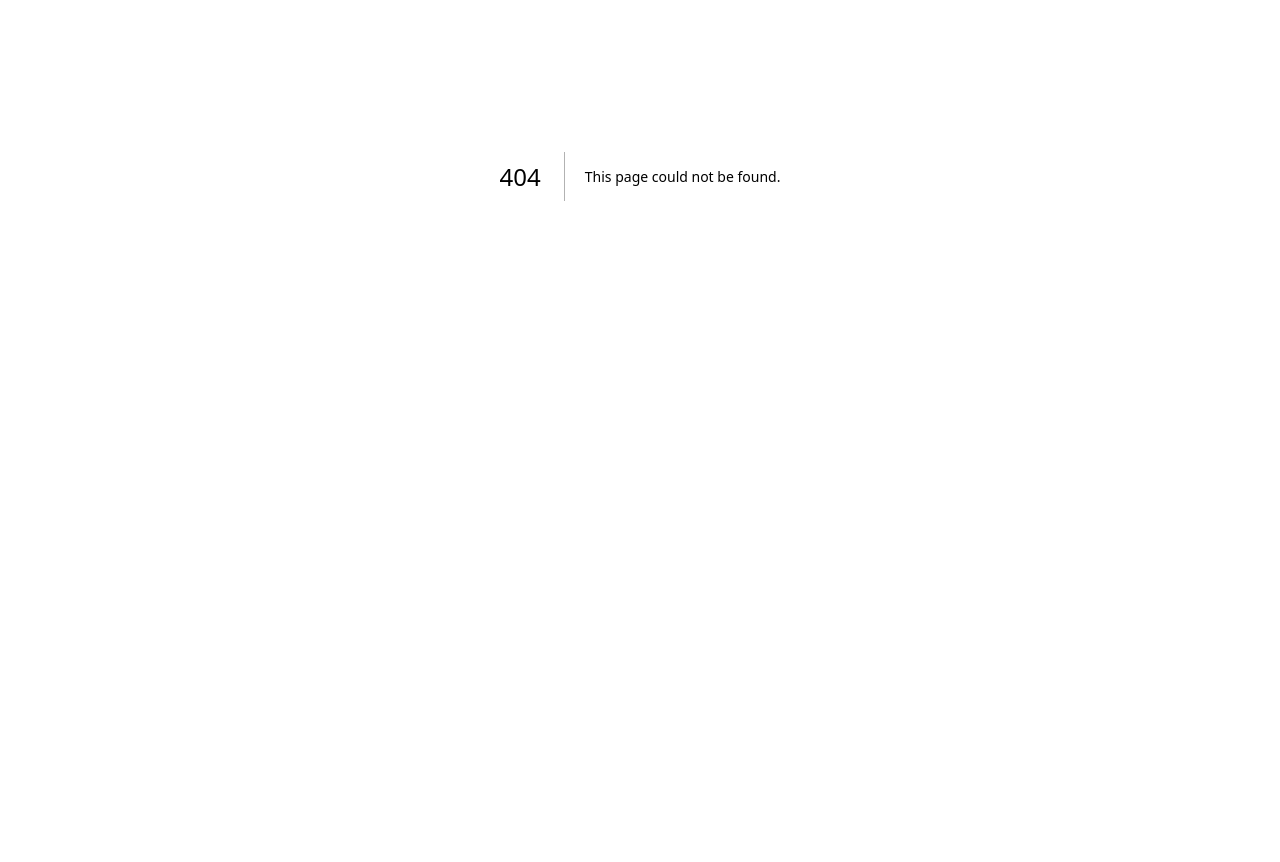
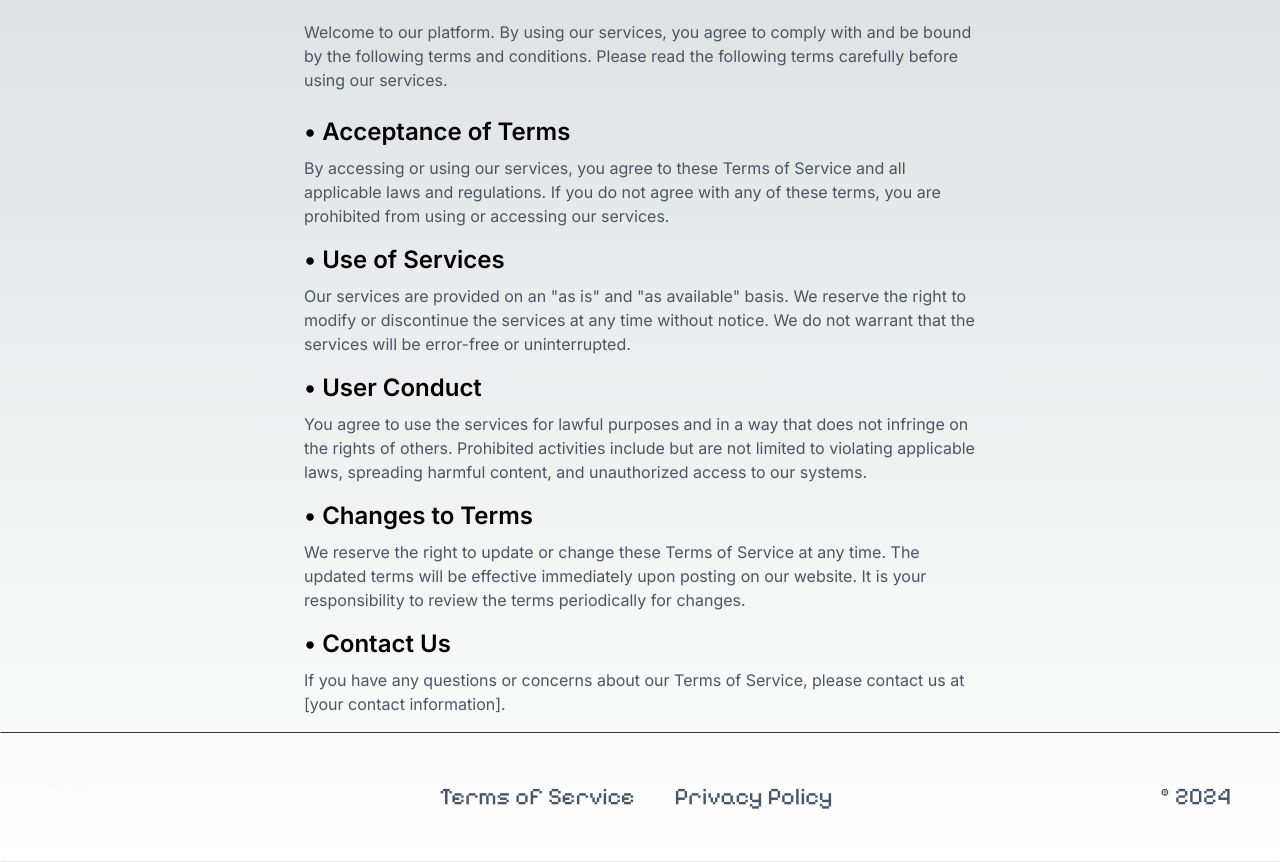
Before and after one commit to SHasan59/Polar, a Next.js app: page /termsofservice in a window 1280 px wide. Before the commit this address had no page. Shown: the part 224-1086 px from the top of the page. Before the commit the page ends 800 px from the top, so only its background shows below. Built offline with nearby package versions, Linux system fonts and the light colour scheme.

Commit message:
Created and added content to both pages

```diff
--- a/src/app/components/Footer.jsx
+++ b/src/app/components/Footer.jsx
@@ -9,10 +9,10 @@ const Footer = () => {
         <span>Polar</span>
         <div className="justify-center">
           <div className="flex gap-10">
-            <Link href="/terms-of-service" className="text-slate-600 font-pixelify-sans hover:text-red-500">
+            <Link href="/termsofservice" className="text-slate-600 font-pixelify-sans hover:text-red-500">
               Terms of Service
             </Link>
-            <Link href="/privacy-policy" className="text-slate-600 font-pixelify-sans hover:text-red-500">
+            <Link href="/privacypolicy" className="text-slate-600 font-pixelify-sans hover:text-red-500">
               Privacy Policy
             </Link>
           </div>
--- /dev/null
+++ b/src/app/components/Privacypolicy.tsx
@@ -0,0 +1,39 @@
+import React from 'react';
+
+const PrivacyPolicy = () => {
+  return (
+    <div className="max-w-2xl mx-auto mt-8">
+      <h1 className="text-3xl font-bold mb-4">Privacy Policy</h1>
+      <p className="text-gray-600 mb-6">
+        Your privacy is important to us. This Privacy Policy outlines how we collect, use, disclose, and protect your information when you use our services.
+      </p>
+
+      <h2 className="text-2xl font-semibold mb-2">• Information Collection and Use</h2>
+      <p className="text-gray-600 mb-4">
+        We collect various types of information for different purposes, including but not limited to personal identification information, non-personal information, and more. The information collected is used to provide and improve our services.
+      </p>
+
+      <h2 className="text-2xl font-semibold mb-2">• Consent</h2>
+      <p className="text-gray-600 mb-4">
+        By using our services, you consent to the collection, use, and disclosure of your information in accordance with this Privacy Policy. If you do not agree with the terms, please refrain from using our services.
+      </p>
+
+      <h2 className="text-2xl font-semibold mb-2">• Changes to This Privacy Policy</h2>
+      <p className="text-gray-600 mb-4">
+        We may update our Privacy Policy from time to time. Any changes will be effective immediately upon posting the updated policy on our website. It is your responsibility to review this Privacy Policy periodically for changes.
+      </p>
+
+      <h2 className="text-2xl font-semibold mb-2">• Information Security</h2>
+      <p className="text-gray-600 mb-4">
+        We prioritize the security of your information and take reasonable steps to protect it. However, no method of transmission over the internet or electronic storage is completely secure. Therefore, we cannot guarantee absolute security.
+      </p>
+
+      <h2 className="text-2xl font-semibold mb-2">• Contact Us</h2>
+      <p className="text-gray-600 mb-4">
+        If you have any questions or concerns about our Privacy Policy, please contact us at polar@IDK.COM.
+      </p>
+    </div>
+  );
+};
+
+export default PrivacyPolicy;
--- /dev/null
+++ b/src/app/components/TermsofService.tsx
@@ -0,0 +1,39 @@
+import React from 'react';
+
+const TermsOfService = () => {
+  return (
+    <div className="max-w-2xl mx-auto mt-8">
+      <h1 className="text-3xl font-bold mb-4">Terms of Service</h1>
+      <p className="text-gray-600 mb-6">
+        Welcome to our platform. By using our services, you agree to comply with and be bound by the following terms and conditions. Please read the following terms carefully before using our services.
+      </p>
+
+      <h2 className="text-2xl font-semibold mb-2">• Acceptance of Terms</h2>
+      <p className="text-gray-600 mb-4">
+        By accessing or using our services, you agree to these Terms of Service and all applicable laws and regulations. If you do not agree with any of these terms, you are prohibited from using or accessing our services.
+      </p>
+
+      <h2 className="text-2xl font-semibold mb-2">• Use of Services</h2>
+      <p className="text-gray-600 mb-4">
+        Our services are provided on an "as is" and "as available" basis. We reserve the right to modify or discontinue the services at any time without notice. We do not warrant that the services will be error-free or uninterrupted.
+      </p>
+
+      <h2 className="text-2xl font-semibold mb-2">• User Conduct</h2>
+      <p className="text-gray-600 mb-4">
+        You agree to use the services for lawful purposes and in a way that does not infringe on the rights of others. Prohibited activities include but are not limited to violating applicable laws, spreading harmful content, and unauthorized access to our systems.
+      </p>
+
+      <h2 className="text-2xl font-semibold mb-2">• Changes to Terms</h2>
+      <p className="text-gray-600 mb-4">
+        We reserve the right to update or change these Terms of Service at any time. The updated terms will be effective immediately upon posting on our website. It is your responsibility to review the terms periodically for changes.
+      </p>
+
+      <h2 className="text-2xl font-semibold mb-2">• Contact Us</h2>
+      <p className="text-gray-600 mb-4">
+        If you have any questions or concerns about our Terms of Service, please contact us at [your contact information].
+      </p>
+    </div>
+  );
+};
+
+export default TermsOfService;
--- /dev/null
+++ b/src/app/privacypolicy/page.tsx
@@ -0,0 +1,21 @@
+import Footer from "../components/Footer";
+import Navigation from "../components/Navigation";
+import PrivacyPolicy from "../components/Privacypolicy";
+
+
+export default function Home() {
+  return (
+  <main>
+
+<><><Navigation />
+      </>
+
+      <PrivacyPolicy/>
+      <></>
+      <Footer /></>
+
+
+
+    </main>
+  );
+}
--- /dev/null
+++ b/src/app/termsofservice/page.tsx
@@ -0,0 +1,21 @@
+import Footer from "../components/Footer";
+import Navigation from "../components/Navigation";
+import TermsOfService from "../components/TermsofService";
+
+
+export default function Home() {
+  return (
+  <main>
+
+<><><Navigation />
+      </>
+
+      <TermsOfService/>
+      <></>
+      <Footer /></>
+
+
+
+    </main>
+  );
+}
```
